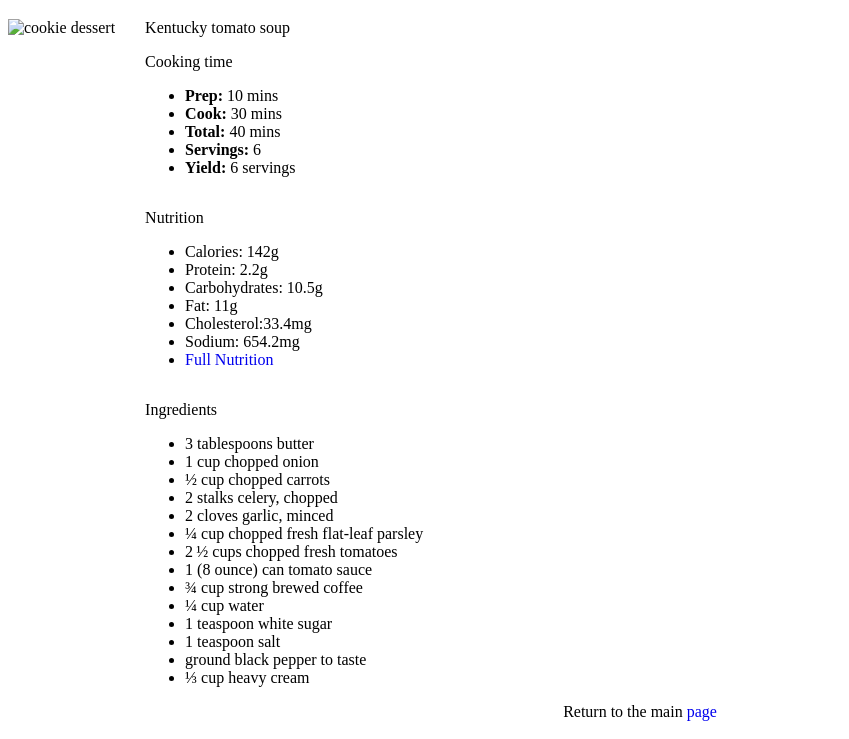
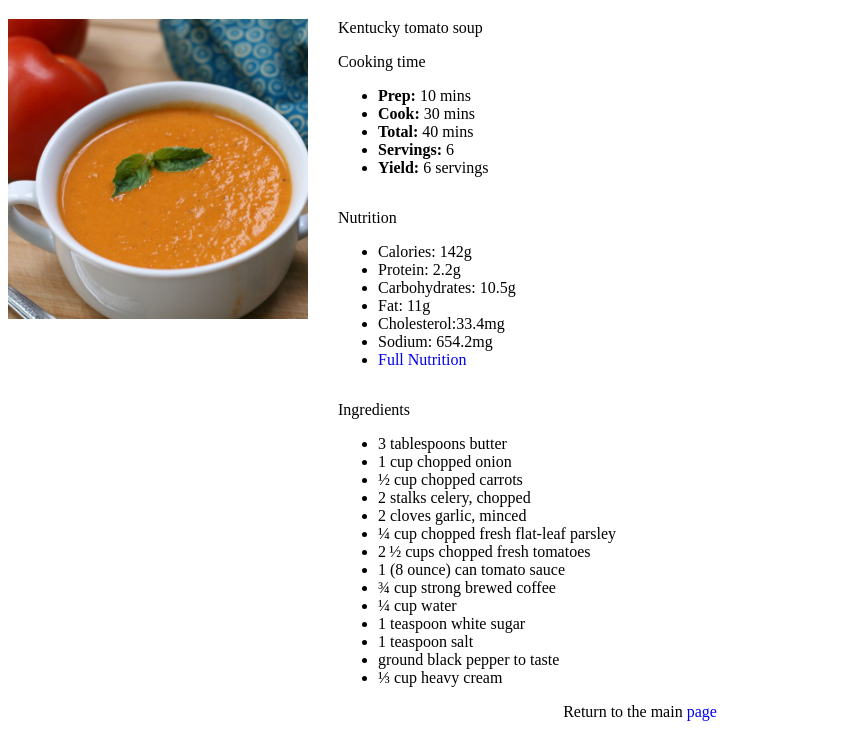
Before and after one commit to aapa3211/recipes, a plain HTML site: page html/soups.html in a window 1280 px wide. Shown: the part 61-800 px from the top of the page, without its empty margins (0-849 px from the left). Drawn offline with Linux system fonts and the light colour scheme.

Commit message:
changes
Signed-off-by: aapa3211 <aleks.kudrjavtsev@gmail.com>

```diff
--- a/html/soups.html
+++ b/html/soups.html
@@ -15,9 +15,8 @@
       <div class="food-picture">
         <img
           class="food-pic"
-          src="./pictures/soup.jpg"
-          alt="cookie
-          dessert"
+          src="../pictures/soup.jpg"
+          alt="soup"
         />
       </div>
       <div class="food-info">
```
